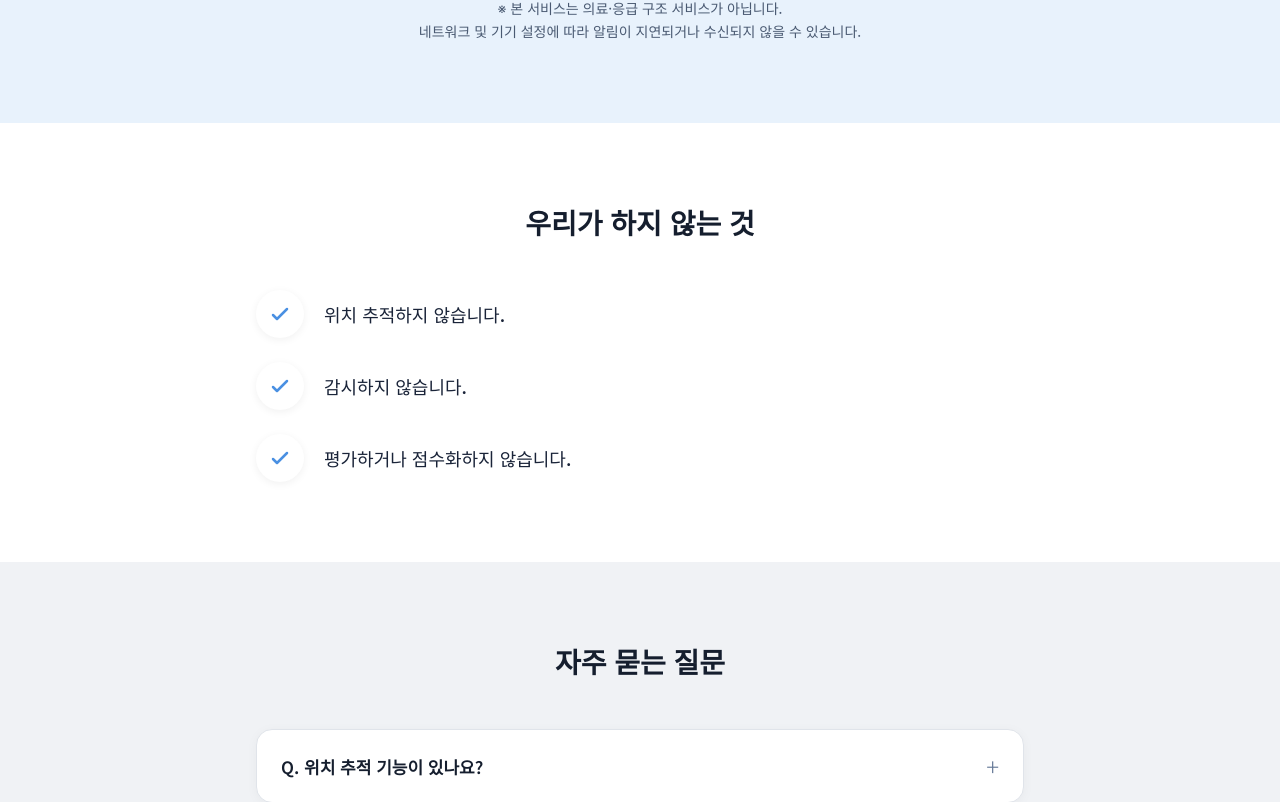
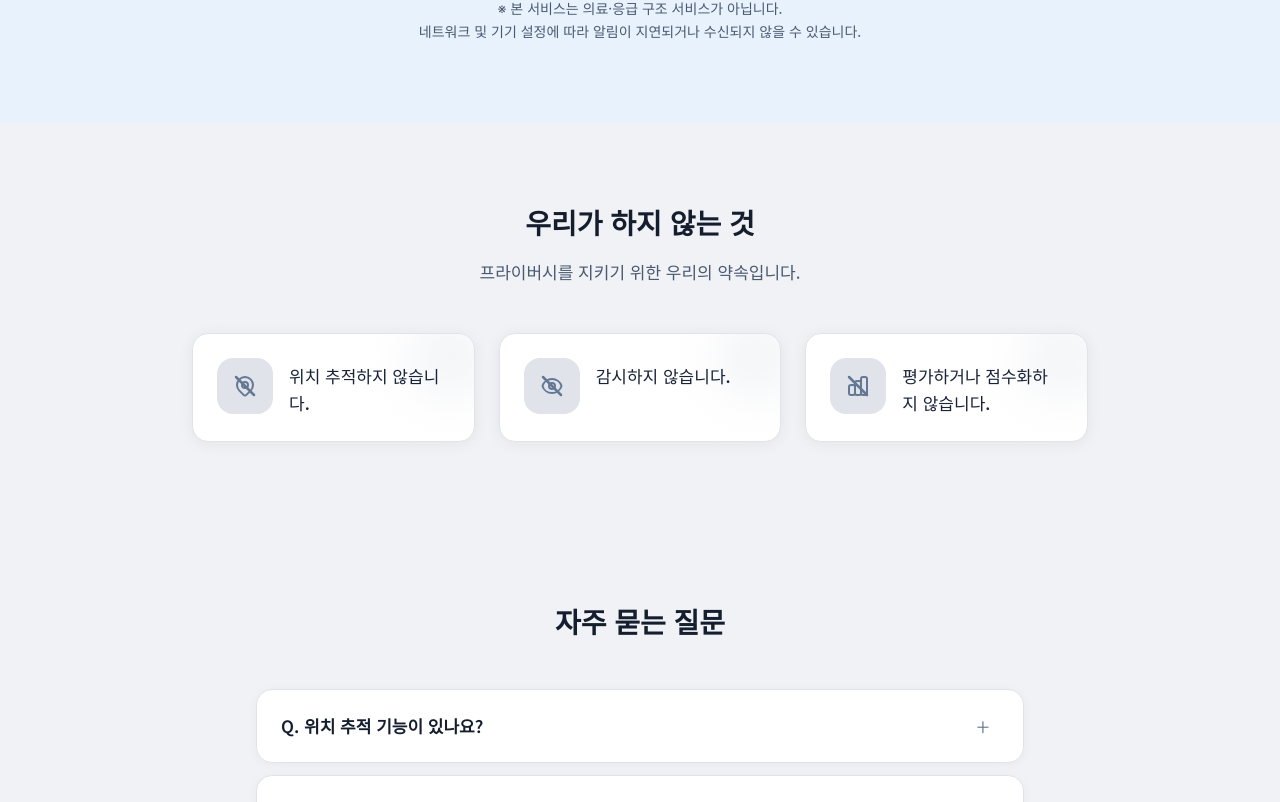
Before and after one commit to clubbob/HowAreYou, a Next.js app in the folder homepage/: page / in a window 1280 px wide. Shown: the part 1658-2460 px from the top of the page. Built offline with nearby package versions, Linux system fonts and the light colour scheme; no server answers; the database is empty.

Commit message:
업데이트1

```diff
--- a/homepage/app/globals.css
+++ b/homepage/app/globals.css
@@ -42,4 +42,14 @@ html {
   [data-mobile-hover-card] [data-mobile-hover-blur] {
     opacity: 0.8 !important;
   }
+  /* ServiceSection 카드 - 모바일에서 시각적 강조 */
+  [data-mobile-service-card] {
+    border-color: rgb(163 203 243 / 0.8) !important;
+    box-shadow: 0 4px 20px rgba(74, 144, 226, 0.1) !important;
+  }
+  /* FaqSection 카드 - 모바일에서 시각적 강조 */
+  [data-mobile-faq-card] {
+    border-color: rgb(163 203 243 / 0.5) !important;
+    box-shadow: 0 4px 20px rgba(31, 42, 68, 0.08) !important;
+  }
 }
--- a/homepage/app/page.tsx
+++ b/homepage/app/page.tsx
@@ -15,9 +15,7 @@ export default function HomePage() {
       <FadeInSection>
         <ProblemSection />
       </FadeInSection>
-      <FadeInSection>
-        <ServiceSection />
-      </FadeInSection>
+      <ServiceSection />
       <FadeInSection>
         <TrustSection />
       </FadeInSection>
--- a/homepage/components/FadeInSection.tsx
+++ b/homepage/components/FadeInSection.tsx
@@ -21,30 +21,54 @@ export function FadeInSection({
   const [reduceMotion, setReduceMotion] = useState(false);
 
   useEffect(() => {
+    const el = ref.current;
+    if (!el) return;
+
     const prefersReduced = window.matchMedia('(prefers-reduced-motion: reduce)');
     setReduceMotion(prefersReduced.matches);
+
+    const show = () => setVisible(true);
 
     const observer = new IntersectionObserver(
       (entries) => {
         entries.forEach((entry) => {
-          if (entry.isIntersecting) {
-            setVisible(true);
-          }
+          if (entry.isIntersecting) show();
         });
       },
       {
         root: null,
-        rootMargin,
-        threshold,
+        rootMargin: '0px 0px -30px 0px',
+        threshold: 0,
       }
     );
 
-    const el = ref.current;
-    if (el) observer.observe(el);
+    observer.observe(el);
+
+    const checkViewport = () => {
+      const rect = el.getBoundingClientRect();
+      const vh = typeof window !== 'undefined' ? window.innerHeight : 0;
+      if (rect.top < vh && rect.bottom > 0) show();
+    };
+
+    checkViewport();
+    const t1 = setTimeout(checkViewport, 300);
+    const t2 = setTimeout(checkViewport, 800);
+
+    let scrollTimeout: ReturnType<typeof setTimeout>;
+    const onScroll = () => {
+      clearTimeout(scrollTimeout);
+      scrollTimeout = setTimeout(checkViewport, 50);
+    };
+    window.addEventListener('scroll', onScroll, { passive: true });
+
     return () => {
-      if (el) observer.unobserve(el);
+      observer.unobserve(el);
+      clearTimeout(t1);
+      clearTimeout(t2);
+      clearTimeout(scrollTimeout);
+      window.removeEventListener('scroll', onScroll);
     };
-  }, [rootMargin, threshold]);
+  }, []);
 
   const shouldAnimate = visible || reduceMotion;
   const opacity = reduceMotion ? 1 : shouldAnimate ? 1 : 0;
--- a/homepage/components/FaqSection.tsx
+++ b/homepage/components/FaqSection.tsx
@@ -35,15 +35,18 @@ export function FaqSection() {
           {FAQ_ITEMS.map((item, i) => (
             <div
               key={i}
-              className="overflow-hidden rounded-[1rem] border border-navy-100 bg-white shadow-[0_2px_12px_rgba(0,0,0,0.04)]"
+              data-mobile-faq-card
+              className="group overflow-hidden rounded-[1rem] border border-navy-100 bg-white shadow-[0_2px_12px_rgba(0,0,0,0.04)] transition-all duration-300 ease-out hover:-translate-y-0.5 hover:border-primary-200/60 hover:shadow-[0_6px_24px_rgba(31,42,68,0.1)]"
             >
               <button
                 onClick={() => setOpenIndex(openIndex === i ? null : i)}
-                className="flex w-full items-center justify-between px-6 py-5 text-left transition-colors hover:bg-navy-50/50 active:bg-navy-100/60"
+                className="flex w-full cursor-pointer items-center justify-between px-6 py-5 text-left transition-colors hover:bg-navy-50/50 active:bg-navy-100/60"
               >
-                <span className="text-[17px] font-semibold text-navy-900">Q. {item.q}</span>
+                <span className="text-[17px] font-semibold text-navy-900 transition-colors duration-300 group-hover:text-primary-600">
+                  Q. {item.q}
+                </span>
                 <span
-                  className={`ml-4 shrink-0 text-2xl font-light text-navy-500 transition-transform duration-200 ${
+                  className={`ml-4 flex h-8 w-8 shrink-0 items-center justify-center rounded-lg text-2xl font-light text-navy-500 transition-all duration-300 group-hover:scale-110 group-hover:bg-primary-50 group-hover:text-primary-500 ${
                     openIndex === i ? 'rotate-45' : ''
                   }`}
                 >
--- a/homepage/components/ProblemSection.tsx
+++ b/homepage/components/ProblemSection.tsx
@@ -1,7 +1,7 @@
 export function ProblemSection() {
   const items = [
     ['혼자 사는 부모님이', '걱정될 때'],
-    ['연락이 뜸한 배우자가', '있을 때'],
+    ['내가 혼자 사는데', '연락할 보호자가 필요할 때'],
     ['타지에 있는 가족의', '안부가 궁금할 때'],
   ];
 
--- a/homepage/components/TrustSection.tsx
+++ b/homepage/components/TrustSection.tsx
@@ -1,29 +1,62 @@
+const ITEMS = [
+  {
+    text: '위치 추적하지 않습니다.',
+    icon: (
+      <svg className="h-6 w-6" fill="none" stroke="currentColor" strokeWidth={2} viewBox="0 0 24 24">
+        <path strokeLinecap="round" strokeLinejoin="round" d="M17.657 16.657L13.414 20.9a1.998 1.998 0 01-2.827 0l-4.244-4.243a8 8 0 1111.314 0z" />
+        <path strokeLinecap="round" strokeLinejoin="round" d="M15 11a3 3 0 11-6 0 3 3 0 016 0z" />
+        <line x1="3" y1="3" x2="21" y2="21" strokeLinecap="round" strokeWidth={2.5} />
+      </svg>
+    ),
+  },
+  {
+    text: '감시하지 않습니다.',
+    icon: (
+      <svg className="h-6 w-6" fill="none" stroke="currentColor" strokeWidth={2} viewBox="0 0 24 24">
+        <path strokeLinecap="round" strokeLinejoin="round" d="M15 12a3 3 0 11-6 0 3 3 0 016 0z" />
+        <path strokeLinecap="round" strokeLinejoin="round" d="M2.458 12C3.732 7.943 7.523 5 12 5c4.478 0 8.268 2.943 9.542 7-1.274 4.057-5.064 7-9.542 7-4.477 0-8.268-2.943-9.542-7z" />
+        <line x1="3" y1="3" x2="21" y2="21" strokeLinecap="round" strokeWidth={2.5} />
+      </svg>
+    ),
+  },
+  {
+    text: '평가하거나 점수화하지 않습니다.',
+    icon: (
+      <svg className="h-6 w-6" fill="none" stroke="currentColor" strokeWidth={2} viewBox="0 0 24 24">
+        <path strokeLinecap="round" strokeLinejoin="round" d="M9 19v-6a2 2 0 00-2-2H5a2 2 0 00-2 2v6a2 2 0 002 2h2a2 2 0 002-2zm0 0V9a2 2 0 012-2h2a2 2 0 012 2v10m-6 0a2 2 0 002 2h2a2 2 0 002-2m0 0V5a2 2 0 012-2h2a2 2 0 012 2v14a2 2 0 01-2 2h-2a2 2 0 01-2-2z" />
+        <line x1="3" y1="3" x2="21" y2="21" strokeLinecap="round" strokeWidth={2.5} />
+      </svg>
+    ),
+  },
+];
+
 export function TrustSection() {
-  const items = [
-    '위치 추적하지 않습니다.',
-    '감시하지 않습니다.',
-    '평가하거나 점수화하지 않습니다.',
-  ];
-
   return (
-    <section className="bg-white px-6 py-20 md:py-24" style={{ paddingTop: '5rem', paddingBottom: '5rem' }}>
-      <div className="mx-auto max-w-3xl">
-        <h2 className="mb-12 text-center text-[1.75rem] font-bold leading-[1.4] text-navy-900">
+    <section className="bg-navy-50 px-6 py-20 md:py-24" style={{ paddingTop: '5rem', paddingBottom: '5rem' }}>
+      <div className="mx-auto max-w-4xl">
+        <h2 className="mb-4 text-center text-[1.75rem] font-bold leading-[1.4] text-navy-900">
           우리가 하지 않는 것
         </h2>
+        <p className="mb-12 text-center text-[17px] text-navy-600">
+          프라이버시를 지키기 위한 우리의 약속입니다.
+        </p>
 
-        <ul className="space-y-6">
-          {items.map((text, i) => (
-            <li key={i} className="flex items-center gap-5">
-              <span className="flex h-12 w-12 shrink-0 items-center justify-center rounded-full bg-white shadow-[0_2px_8px_rgba(0,0,0,0.06)]">
-                <svg className="h-6 w-6 text-primary-400" fill="none" stroke="currentColor" strokeWidth={2.5} viewBox="0 0 24 24">
-                  <path strokeLinecap="round" strokeLinejoin="round" d="M5 13l4 4L19 7" />
-                </svg>
-              </span>
-              <span className="text-[18px] font-medium text-navy-800">{text}</span>
-            </li>
+        <div className="grid gap-6 sm:grid-cols-3">
+          {ITEMS.map((item, i) => (
+            <div
+              key={i}
+              className="group relative overflow-hidden rounded-2xl border border-navy-100 bg-white p-6 shadow-[0_2px_16px_rgba(31,42,68,0.06)] transition-all duration-300 hover:shadow-[0_8px_28px_rgba(31,42,68,0.1)]"
+            >
+              <div className="absolute right-0 top-0 h-20 w-20 translate-x-4 -translate-y-4 rounded-full bg-navy-100/40 blur-xl" />
+              <div className="relative flex items-start gap-4">
+                <span className="flex h-14 w-14 shrink-0 items-center justify-center rounded-2xl bg-navy-100 text-navy-500 transition-colors group-hover:bg-navy-200/80 group-hover:text-navy-600">
+                  {item.icon}
+                </span>
+                <p className="pt-1 text-[17px] font-medium leading-[1.6] text-navy-800">{item.text}</p>
+              </div>
+            </div>
           ))}
-        </ul>
+        </div>
       </div>
     </section>
   );
```
Also changed, not shown: homepage/components/ServiceSection.tsx (+111 -14 lines).
